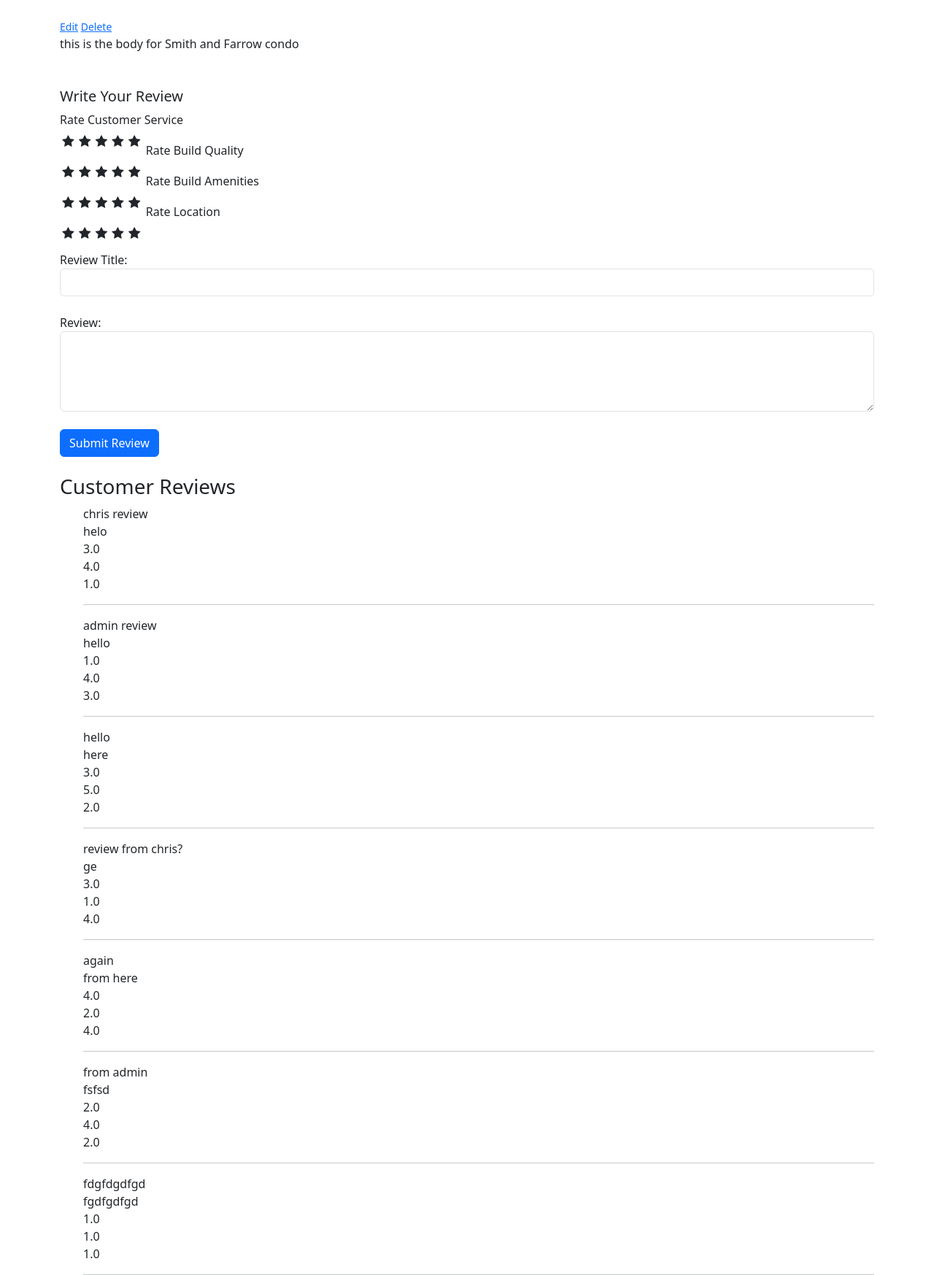
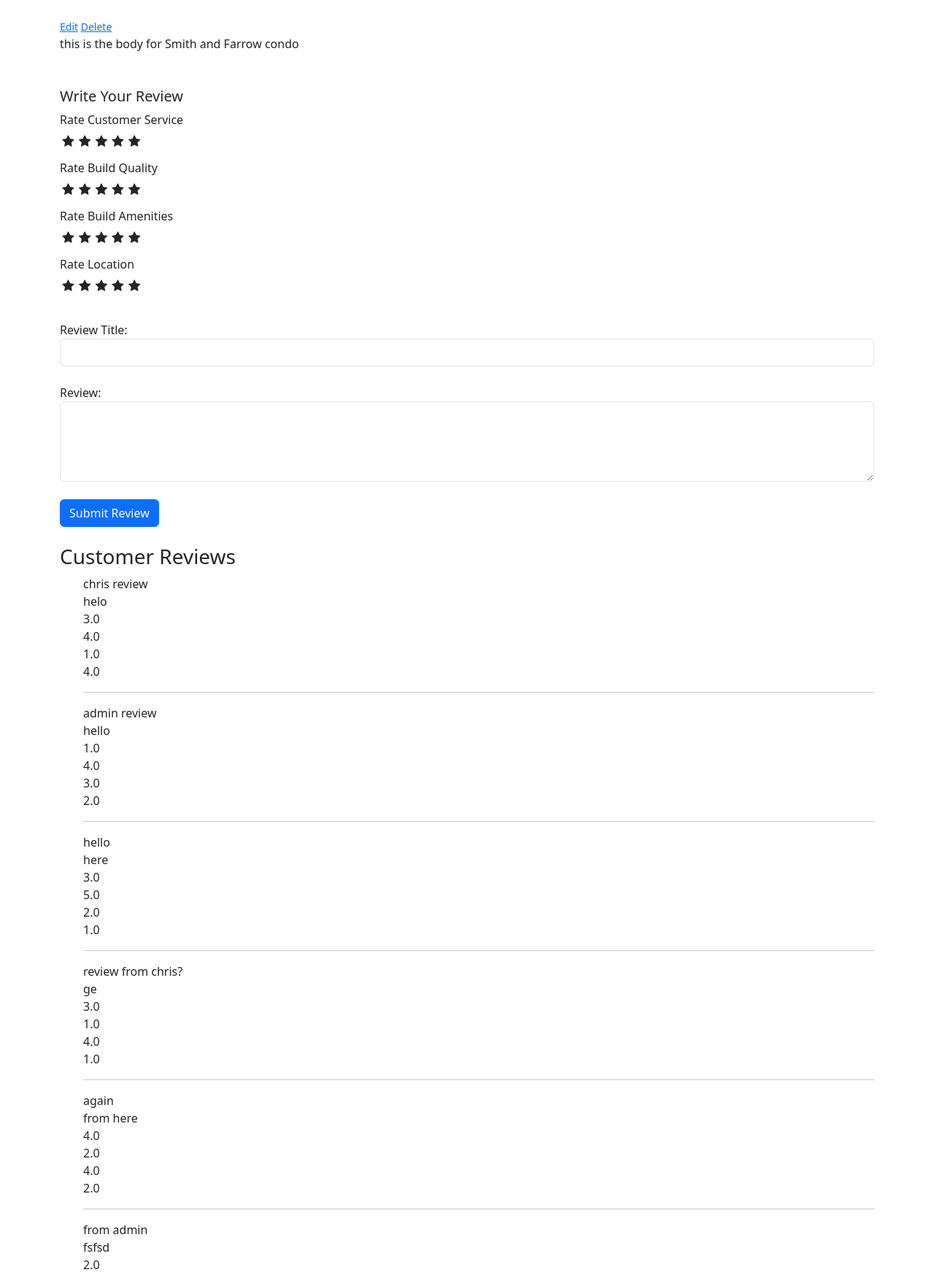
Before and after one commit to christruong90/COMP8047_project, a Django app: page /condo/1 in a window 1280 px wide. Shown: the part 136-1883 px from the top of the page at 73% size. Run offline with Django 4.2, Linux system fonts and the light colour scheme; data comes from the database, SQL or seed files in the repository; both versions use the stored data as it was after the commit.

Commit message:
fix buttons and star-labels

```diff
--- a/blog/templates/condo_details.html
+++ b/blog/templates/condo_details.html
@@ -30,42 +30,52 @@
     <h5>Write Your Review</h5>
     <div>
         <!--- Rating stars-->
+        <div class ="test">
             <label>Rate Customer Service</label>
             <br>
             <div class="rate">
-            <input type="radio" name="customer_service" id="rating5" value="5" required /><label for="rating5" title="5"></label>
-            <input type="radio" name="customer_service" id="rating4" value="4" required /><label for="rating4" title="4"></label>
-            <input type="radio" name="customer_service" id="rating3" value="3" required /><label for="rating3" title="3"></label>
-            <input type="radio" name="customer_service" id="rating2" value="2" required /><label for="rating2" title="2"></label>
-            <input type="radio" name="customer_service" id="rating1" value="1" required /><label for="rating1" title="1"></label>
+                <input type="radio" name="customer_service" id="customer_service-rating5" value="5" required /><label for="customer_service-rating5" title="5"></label>
+                <input type="radio" name="customer_service" id="customer_service-rating4" value="4" required /><label for="customer_service-rating4" title="4"></label>
+                <input type="radio" name="customer_service" id="customer_service-rating3" value="3" required /><label for="customer_service-rating3" title="3"></label>
+                <input type="radio" name="customer_service" id="customer_service-rating2" value="2" required /><label for="customer_service-rating2" title="2"></label>
+                <input type="radio" name="customer_service" id="customer_service-rating1" value="1" required /><label for="customer_service-rating1" title="1"></label>
             </div>
+        </div>
+        <div class ="test">
             <label>Rate Build Quality</label>
             <br>
             <div class="rate">
-            <input type="radio" name="build_quality" id="rating5" value="5" required /><label for="rating5" title="5"></label>
-            <input type="radio" name="build_quality" id="rating4" value="4" required /><label for="rating4" title="4"></label>
-            <input type="radio" name="build_quality" id="rating3" value="3" required /><label for="rating3" title="3"></label>
-            <input type="radio" name="build_quality" id="rating2" value="2" required /><label for="rating2" title="2"></label>
-            <input type="radio" name="build_quality" id="rating1" value="1" required /><label for="rating1" title="1"></label>
+                <input type="radio" name="build_quality" id="build_quality-rating5" value="5" required /><label for="build_quality-rating5" title="5"></label>
+                <input type="radio" name="build_quality" id="build_quality-rating4" value="4" required /><label for="build_quality-rating4" title="4"></label>
+                <input type="radio" name="build_quality" id="build_quality-rating3" value="3" required /><label for="build_quality-rating3" title="3"></label>
+                <input type="radio" name="build_quality" id="build_quality-rating2" value="2" required /><label for="build_quality-rating2" title="2"></label>
+                <input type="radio" name="build_quality" id="build_quality-rating1" value="1" required /><label for="build_quality-rating1" title="1"></label>
             </div>
+        </div>
+        <div class ="test">
             <label>Rate Build Amenities</label>
             <br>
             <div class="rate">
-            <input type="radio" name="amenities" id="rating5" value="5" required /><label for="rating5" title="5"></label>
-            <input type="radio" name="amenities" id="rating4" value="4" required /><label for="rating4" title="4"></label>
-            <input type="radio" name="amenities" id="rating3" value="3" required /><label for="rating3" title="3"></label>
-            <input type="radio" name="amenities" id="rating2" value="2" required /><label for="rating2" title="2"></label>
-            <input type="radio" name="amenities" id="rating1" value="1" required /><label for="rating1" title="1"></label>
+                <input type="radio" name="amenities" id="amenities-rating5" value="5" required /><label for="amenities-rating5" title="5"></label>
+                <input type="radio" name="amenities" id="amenities-rating4" value="4" required /><label for="amenities-rating4" title="4"></label>
+                <input type="radio" name="amenities" id="amenities-rating3" value="3" required /><label for="amenities-rating3" title="3"></label>
+                <input type="radio" name="amenities" id="amenities-rating2" value="2" required /><label for="amenities-rating2" title="2"></label>
+                <input type="radio" name="amenities" id="amenities-rating1" value="1" required /><label for="amenities-rating1" title="1"></label>
             </div>
+        </div>
+
+        <div class ="test">
             <label>Rate Location</label>
             <br>
             <div class="rate">
-            <input type="radio" name="location" id="rating5" value="5" required /><label for="rating5" title="5"></label>
-            <input type="radio" name="location" id="rating4" value="4" required /><label for="rating4" title="4"></label>
-            <input type="radio" name="location" id="rating3" value="3" required /><label for="rating3" title="3"></label>
-            <input type="radio" name="location" id="rating2" value="2" required /><label for="rating2" title="2"></label>
-            <input type="radio" name="location" id="rating1" value="1" required /><label for="rating1" title="1"></label>
+                <input type="radio" name="location" id="location-rating5" value="5" required /><label for="location-rating5" title="5"></label>
+                <input type="radio" name="location" id="location-rating4" value="4" required /><label for="location-rating4" title="4"></label>
+                <input type="radio" name="location" id="location-rating3" value="3" required /><label for="location-rating3" title="3"></label>
+                <input type="radio" name="location" id="location-rating2" value="2" required /><label for="location-rating2" title="2"></label>
+                <input type="radio" name="location" id="location-rating1" value="1" required /><label for="location-rating1" title="1"></label>
             </div>
+        </div>
+
         <br>
         Review Title:
         <input name="review_title" type="text" class="form-control">
@@ -88,7 +98,7 @@
         {{ review.customer_service }}<br>
         {{ review.build_quality }}<br>
         {{ review.amenities }}<br>
-        {{ review.locations }}
+        {{ review.location }}
         <hr>
     {% endfor%}
     </ul>
```
Also changed, not shown: db.sqlite3. Lines whose indentation alone changed are shown as unchanged.
